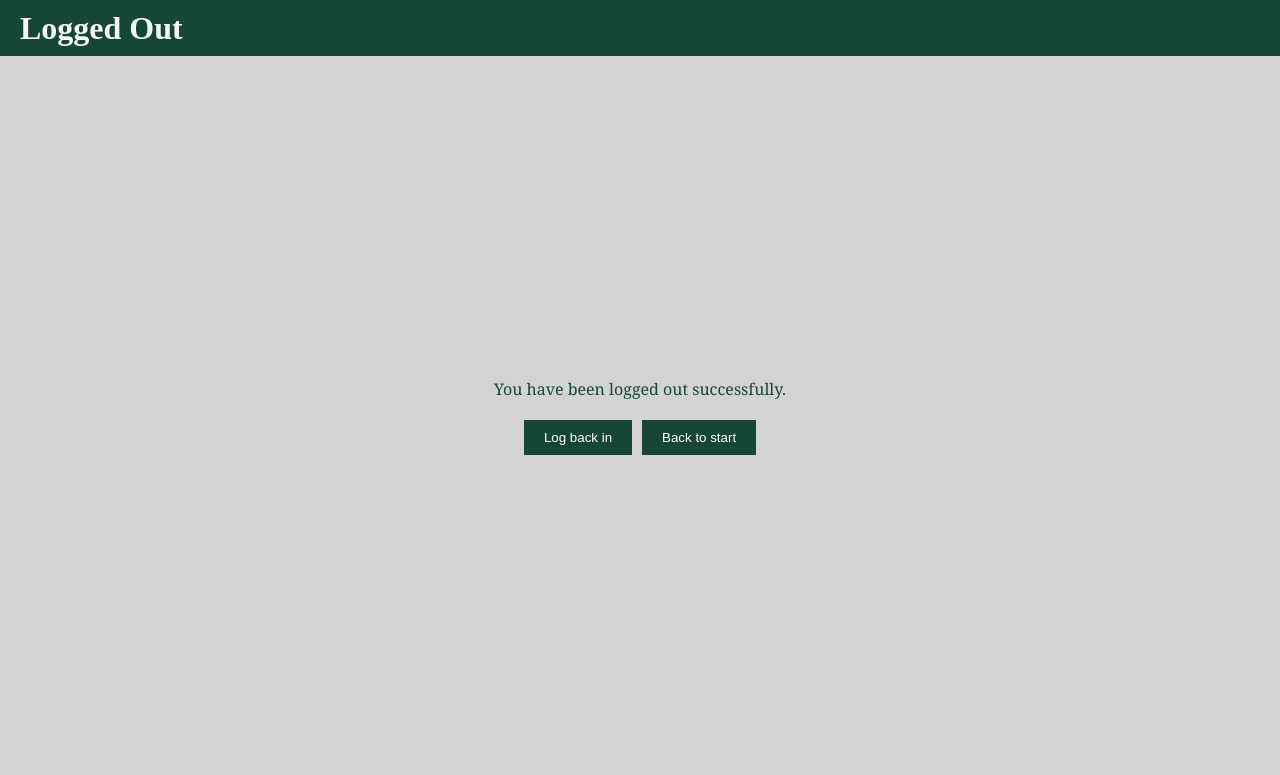
After one commit to VERSO-UVM/UVM-Career-Quiz, a Flask app: page /logout in a window 1280 px wide. The commit adds this page. Shown: the top 775 px of the page. Run offline with Flask 3, Linux system fonts and the light colour scheme.

Commit message:
cleaned the logout system + cleaned the not logged in system.

```diff
--- a/app.py
+++ b/app.py
@@ -19,11 +19,14 @@ def get_role(quiz_id):
 #Simple page, allow the user to choose between login in and registering. Set all session item to none in order to "Reset" the user and log them out
 @app.route("/")
 def login_page():
+    return render_template("login_page.html")
+
+@app.route("/logout")
+def logout():
     session['user_id'] = None
     session['username'] = None
     session['email'] = None
-    return render_template("login_page.html")
-
+    return render_template("logged_out.html")
 
 #Log in a user, call functions from the log_in file.
 #Might want to implement the option to log in with email at one point
@@ -64,7 +67,6 @@ def register():
     return render_template("register.html")
 
 
-
 # Allow the user to create and make modification to quizzes.
 @app.route("/quiz_builder/<quiz>", methods=["GET", "POST"])
 def quiz_builder(quiz):
@@ -86,7 +88,7 @@ def quiz_builder(quiz):
             error = "So far this is just a way to bypass the problem of creating new quiz."
 
         return render_template("quiz_builder.html", quiz=quiz_, user_role=role)
-    return redirect("/")
+    return require_login("You need to log in to access the quiz builder.")
 
 #Button on the quiz builder page, allow a user to save a quiz in our server.
 @app.route('/save_quiz', methods=['POST'])
@@ -118,7 +120,7 @@ def save_quiz():
         db.save_quiz_in_the_db(quiz["id"], quiz["title"], session["user_id"])
         return jsonify({"success": True, "id": quiz["id"], "last_modified": quiz["last_modified"]})
 
-    return redirect("/")
+    return require_login("You need to log in to save a quiz.")
 
 
 
@@ -135,8 +137,7 @@ def quiz_selection():
         for q in quiz:
             name.append(db.find_name_with_id(q))
         return render_template("quiz_selection.html", quizzes = quiz, names = name, count = 0)
-    else :
-        return redirect("/")
+    return require_login("You need to log in to see your quizzes.")
 
 @app.route("/quiz_preview/<quiz>")
 def quiz_preview(quiz):
@@ -148,8 +149,7 @@ def quiz_preview(quiz):
             return render_template("quiz_preview.html", quiz = quiz_)
         else:
             redirect("/quiz_selection")
-    else :
-        return redirect("/")
+    return require_login("You need to log in to preview a quiz.")
 
 @app.route("/available_quizzes", methods=['GET','POST'])
 def show_available_quizzes():
@@ -166,8 +166,7 @@ def show_available_quizzes():
             completed_quizzes = []
 
         return render_template("available_quizzes.html", assigned_quizzes=assigned_quizzes, completed_quizzes=completed_quizzes)
-    else:
-        return redirect("/")
+    return require_login("You need to log in see the quizzes available to you.")
 
 
 @app.route("/quiz_share", methods=['GET','POST'])
@@ -226,8 +225,7 @@ def quiz_share():
         if error:
             return jsonify({"error": f"A problem occured when trying to share your quiz! <br> {error}."})
         return jsonify({"success": f"Quiz successfully shared with {username}!"})
-    else:
-        return redirect("/")
+    return require_login("You need to log in to share a quiz.")
 
 
 
@@ -255,7 +253,7 @@ def assign_quiz():
         # Assign as reader so the user can take the quiz
         db.share_quiz(target_id, quiz_id, db.ROLE_READER)
         return jsonify({"success": f"Quiz assigned to {username}."})
-    return redirect("/")
+    return require_login("You need to log in to assign a quiz.")
 
 
 @app.route("/quiz_update_role", methods=["POST"])
@@ -287,7 +285,7 @@ def quiz_update_role():
             return jsonify({"error": str(e)})
 
         return jsonify({"success": f"Role updated to {new_role} for {username}."})
-    redirect("/")
+    return require_login("You need to log in to update the role of a user.")
 
 @app.route('/quiz_revoke', methods=['POST'])
 def quiz_revoke():
@@ -308,7 +306,7 @@ def quiz_revoke():
 
         db.remove_access(target_id, quiz_id)
         return jsonify({"success": f"Access removed for {username}."})
-    return redirect("/")
+    return require_login("You need to log in to revoke a user's access to a quiz.")
 
 @app.route('/go_back')
 def go_back():
@@ -333,4 +331,8 @@ def quiz_delete():
             return jsonify({"redirect": url_for('quiz_selection')})
         else:
             return jsonify({"error" : "A problem happened while trying to delete your quiz"})
-    redirect("/")
+    return require_login("You need to log in to delete a quiz.")
+
+
+def require_login(reason=None):
+    return render_template("access_denied.html", reason=reason)
--- a/static/login.css
+++ b/static/login.css
@@ -37,7 +37,6 @@ div{
   flex-direction: column;
   align-items: center;
   gap:10px;
-  height : 90vh
 }
 #choice{
   flex-direction: row;
@@ -51,3 +50,26 @@ button {
   cursor: pointer;
 
 }
+
+.status_message {
+    font-family: 'DM Serif Display', Georgia, serif;
+    color: #154734;
+    font-size: 16px;
+    text-align: center;
+    max-width: 400px;
+    padding: 0 20px;
+}
+
+.logged_out_message {
+  font-family: 'DM Serif Display', Georgia, serif;
+  color: #154734;
+  font-size: 16px;
+  margin-bottom: 20px;
+}
+main {
+  display: flex;
+  flex-direction: column;
+  justify-content: center;
+  align-items: center;
+  height: 90vh;
+}
--- /dev/null
+++ b/templates/logged_out.html
@@ -0,0 +1,27 @@
+<!DOCTYPE html>
+<html lang="en">
+
+<head>
+    <meta charset="UTF-8">
+    <meta name="viewport" content="width=device-width, initial-scale=1.0">
+    <title>Logged Out</title>
+    <link rel="icon" href="/static/asset/favicon/favicon.ico">
+    <link rel="stylesheet" href="{{ url_for('static', filename='login.css') }}">
+</head>
+
+<body>
+    <header>
+        <h1>
+            Logged Out
+        </h1>
+    </header>
+    <main>
+        <p class="logged_out_message">You have been logged out successfully.</p>
+        <div id="choice">
+            <a href="{{ url_for('quiz_login') }}"><button>Log back in</button></a>
+            <a href="{{ url_for('login_page') }}"><button>Back to start</button></a>
+        </div>
+    </main>
+</body>
+
+</html>
--- a/templates/quiz_selection.html
+++ b/templates/quiz_selection.html
@@ -12,7 +12,7 @@
 <body>
     <header>
         <h1>Quiz Selection</h1>
-        <a href="{{ url_for('login_page') }}">
+        <a href="{{ url_for('logout') }}">
             <button class="home_btn">Log Out</button>
         </a>
     </header>
```
Also changed, not shown: templates/access_denied.html (added, +31 -0 lines).
